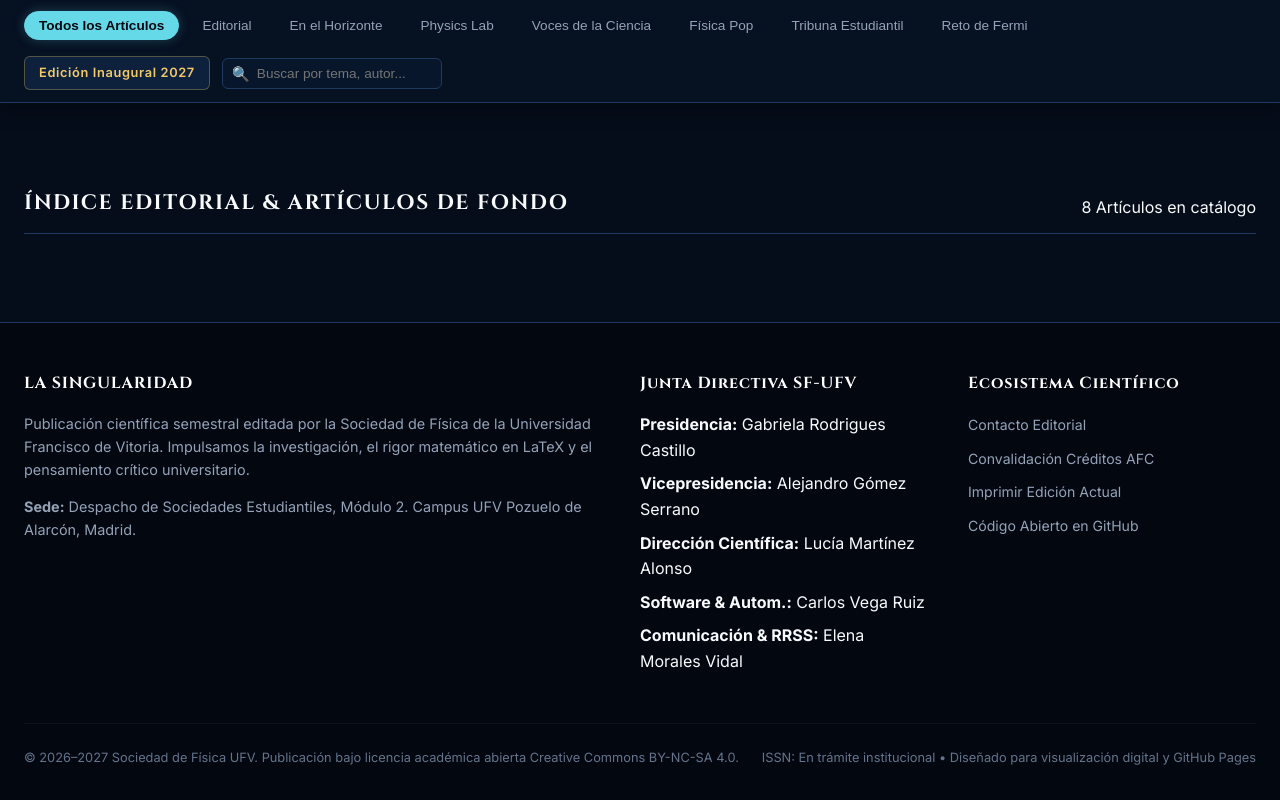
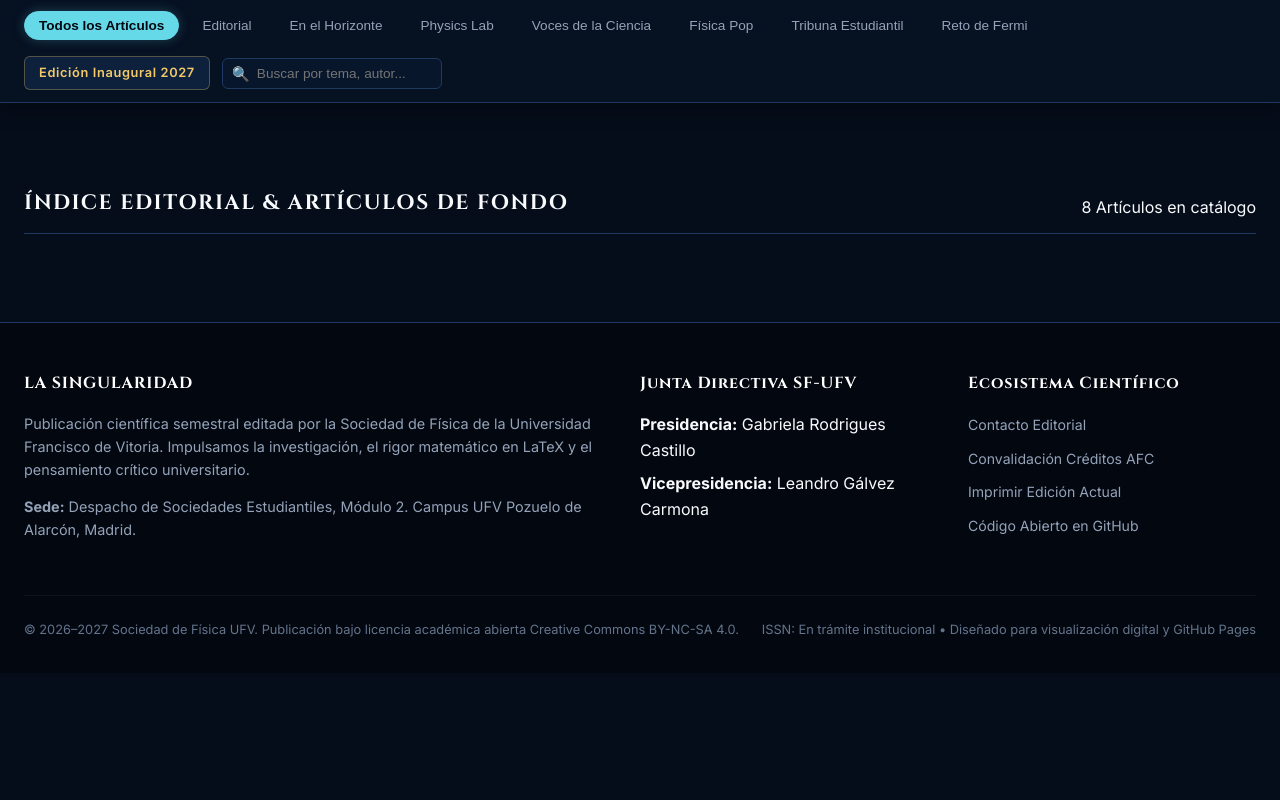
Before and after one commit to gabrielarodriguescastillo-alt/revista-la-singularidad, a plain HTML site: page index.html in a window 1280 px wide. Shown: the part 337-1137 px from the top of the page. After the commit the page ends 1010 px from the top, so only its background shows below. Drawn offline with nearby package versions, Linux system fonts and the light colour scheme; a web font is replaced by a local one.

Commit message:
Update index.html

```diff
--- a/index.html
+++ b/index.html
@@ -113,10 +113,7 @@
         <h4>Junta Directiva SF-UFV</h4>
         <ul>
           <li><strong>Presidencia:</strong> Gabriela Rodrigues Castillo</li>
-          <li><strong>Vicepresidencia:</strong> Alejandro Gómez Serrano</li>
-          <li><strong>Dirección Científica:</strong> Lucía Martínez Alonso</li>
-          <li><strong>Software & Autom.:</strong> Carlos Vega Ruiz</li>
-          <li><strong>Comunicación & RRSS:</strong> Elena Morales Vidal</li>
+          <li><strong>Vicepresidencia:</strong> Leandro Gálvez Carmona</li>
         </ul>
       </div>
       <div class="footer-col">
```
